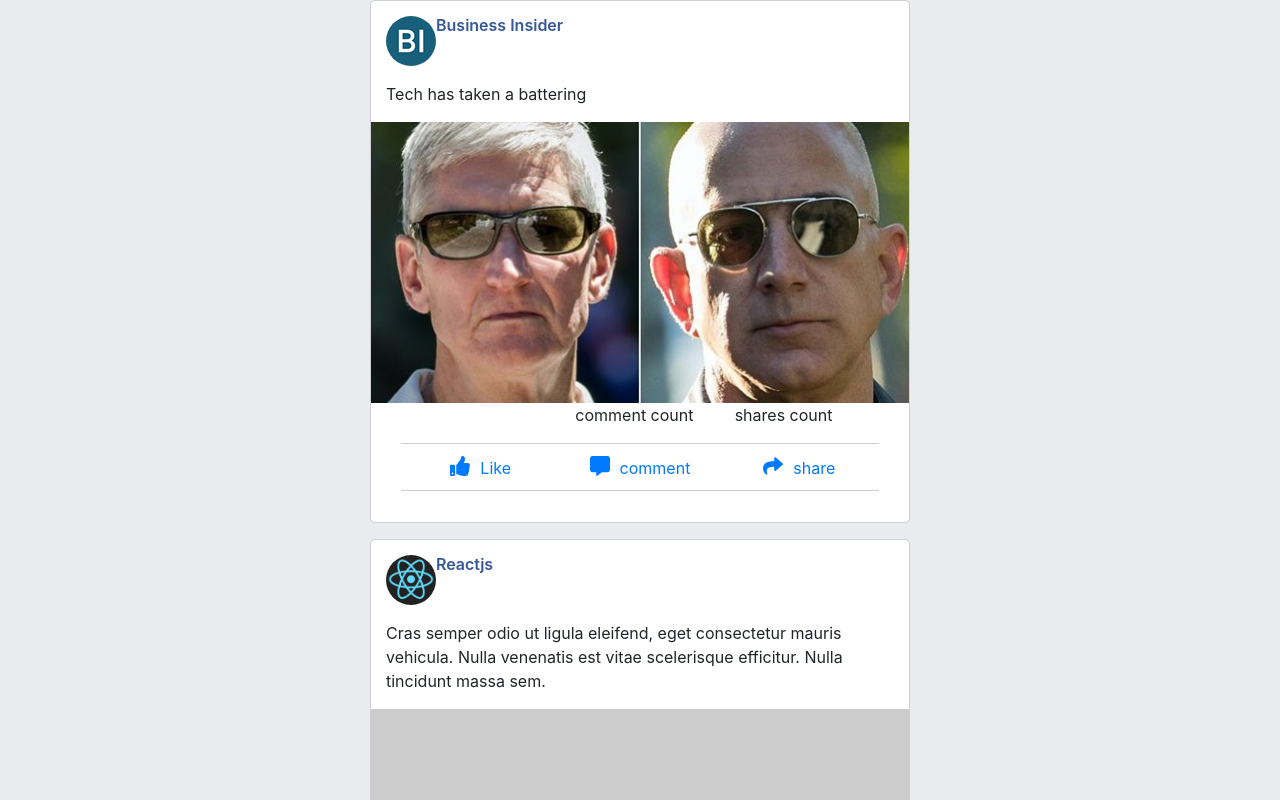
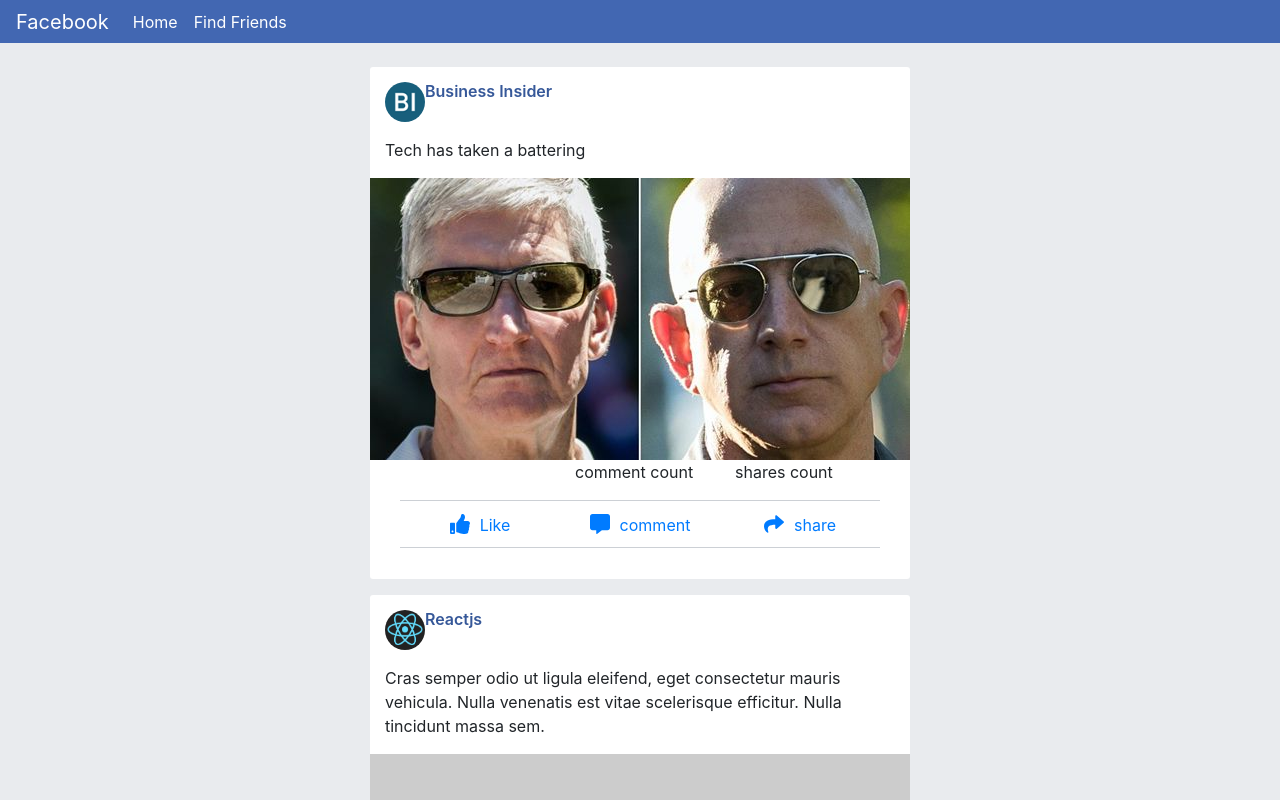
Before and after one commit to devjsonstringify/react-simple-fbPost, a React (Create React App) app: page / in a window 1280 px wide. Shown: the top 800 px of the page. Built offline with nearby package versions, Linux system fonts and the light colour scheme.

Commit message:
Adding Router and Menu

```diff
--- a/package.json
+++ b/package.json
@@ -9,6 +9,7 @@
     "@material-ui/core": "^3.6.1",
     "react": "^16.6.3",
     "react-dom": "^16.6.3",
+    "react-router-dom": "^4.3.1",
     "react-scripts": "2.1.1"
   },
   "scripts": {
--- a/public/index.html
+++ b/public/index.html
@@ -32,12 +32,8 @@
   </head>
   <body>
     <noscript> You need to enable JavaScript to run this app. </noscript>
-		<div class="container">
-			<div class="row">
-				<div class="col-md-6 offset-md-3">
-					<div class="container" id="root"></div>
-				</div>
-			</div>
+    <div class="container-fluid" style="padding-left: 0; padding-right: 0;">
+      <div class="container-fluid" id="root"></div>
     </div>
 
     <!--
@@ -49,6 +45,5 @@
 
 			To begin the development, run `npm start` or `yarn start`.
 			To create a production bundle, use `npm run build` or `yarn build`.
-		-->
-	</body>
+		--></body>
 </html>
--- a/src/App.js
+++ b/src/App.js
@@ -1,10 +1,14 @@
 import React, { Component } from "react";
+import { BrowserRouter as Router, Route } from "react-router-dom";
+import FindFriends from "./components/layout/pages/findFriends";
+import Navigation from "./components/layout/header/header";
 import "./css/App.css";
+import Main from "./components/layout/main";
 import Col from "./components/layout/col-grid";
 import User from "./components/user";
 import Post from "./components/post";
 import PostActionBar from "./components/postActionBar";
-import Api from "./components/apiResponse";
+import Request from "./components/apiResponse";
 import { library } from "@fortawesome/fontawesome-svg-core";
 import {
   faCheckSquare,
@@ -31,13 +35,16 @@
   faKissWinkHeart
 );
 
-class FacebookPost extends Component {
-  render() {
+const FacebookPost = () => {
+  const Home = () => {
     return (
-      <React.Fragment>
-        {Api.map((user) => {
+      <Main>
+        {Request.map((user) => {
+          // console.log(Request.user);
           return (
             <Col
+              backgroundColor="#ffffff"
+              borderRadius="3px"
               key={user.id}
               paddingTop="15px"
               paddingBottom="15px"
@@ -48,9 +55,18 @@
             </Col>
           );
         })}
+      </Main>
+    );
+  };
+  return (
+    <Router>
+      <React.Fragment>
+        <Navigation />
+        <Route path="/" exact component={Home} />
+        <Route path="/find-friends" exact component={FindFriends} />
       </React.Fragment>
-    );
-  }
-}
+    </Router>
+  );
+};
 
 export default FacebookPost;
--- a/src/components/apiResponse.jsx
+++ b/src/components/apiResponse.jsx
@@ -1,4 +1,4 @@
-const api = [
+const Request = [
   {
     id: 1,
     name: "Business Insider",
@@ -56,4 +56,4 @@
   },
 ];
 
-export default api;
+export default Request;
--- a/src/components/avatar.jsx
+++ b/src/components/avatar.jsx
@@ -1,10 +1,21 @@
-import React, { Component } from 'react'
+import React, { Component } from "react";
+
+const style = {
+  borderRadius: "100%",
+  maxWidth: "40px",
+  maxHeight: "40px",
+};
 
 const Avatar = ({ user }) => {
-	return (
-		<React.Fragment>
-			<img className='img-responsive' src={user.avatarUrl} alt={user.name} />
-		</React.Fragment>
-	)
-}
-export default Avatar
+  return (
+    <React.Fragment>
+      <img
+        style={style}
+        className="img-responsive"
+        src={user.avatarUrl}
+        alt={user.name}
+      />
+    </React.Fragment>
+  );
+};
+export default Avatar;
--- a/src/components/layout/col-grid.jsx
+++ b/src/components/layout/col-grid.jsx
@@ -9,10 +9,14 @@
   children,
   marginTop,
   marginBottom,
+  backgroundColor,
+  borderRadius,
 }) => {
   return (
     <div
       style={{
+        backgroundColor: backgroundColor,
+        borderRadius: borderRadius,
         paddingLeft: paddingLeft,
         paddingRight: paddingRight,
         paddingTop: paddingTop,
--- /dev/null
+++ b/src/components/layout/header/header.jsx
@@ -0,0 +1,55 @@
+import React from "react";
+import { Link, NavLink } from "react-router-dom";
+import Avatar from "../../avatar";
+
+const mainHeader = {
+  backgroundColor: "#4267b2",
+  height: "43px",
+};
+
+const anchorColor = {
+  color: "#ffffff",
+};
+
+const Header = ({ user }) => {
+  return (
+    <div className="container-fluid">
+      <div className="container">
+        <nav className="navbar fixed-top navbar-expand-lg" style={mainHeader}>
+          <Link className="navbar-brand" to="/" style={anchorColor}>
+            Facebook
+          </Link>
+          <button
+            className="navbar-toggler"
+            type="button"
+            data-toggle="collapse"
+            data-target="#navbarNav"
+            aria-controls="navbarNav"
+            aria-expanded="false"
+            aria-label="Toggle navigation">
+            <span className="navbar-toggler-icon" />
+          </button>
+          <div className="collapse navbar-collapse" id="navbarNav">
+            <ul className="navbar-nav">
+              <li className="nav-item">
+                <NavLink to="/" exact className="nav-link" style={anchorColor}>
+                  Home
+                </NavLink>
+              </li>
+              <li className="nav-item">
+                <NavLink
+                  to="/find-friends"
+                  className="nav-link"
+                  style={anchorColor}>
+                  Find Friends
+                </NavLink>
+              </li>
+            </ul>
+          </div>
+        </nav>
+      </div>
+    </div>
+  );
+};
+
+export default Header;
--- /dev/null
+++ b/src/components/layout/main.jsx
@@ -0,0 +1,16 @@
+import React from "react";
+
+const style = {
+  marginTop: "4%",
+};
+const Main = ({ children }) => {
+  return (
+    <div className="container" style={style}>
+      <div className="row">
+        <div className="col-md-6 offset-md-3">{children}</div>
+      </div>
+    </div>
+  );
+};
+
+export default Main;
--- /dev/null
+++ b/src/components/layout/pages/findFriends.jsx
@@ -0,0 +1,11 @@
+import React from "react";
+
+const FindFriends = () => {
+  return (
+    <div>
+      <h2>Find Friends</h2>
+    </div>
+  );
+};
+
+export default FindFriends;
--- a/src/components/shareItem.jsx
+++ b/src/components/shareItem.jsx
@@ -1,21 +1,25 @@
-import React from 'react';
+import React from "react";
 
-const shareItem = ({options, option}) => {
+const shareItem = ({ options, option }) => {
   const style = {
-		flexDirection: 'column',
-		alignContent: 'end',
-		backgroundColor: '#ffffff',
-		position: 'absolute',
-		right: '0',
-		top: '0',
-		zIndex: '1'
-	}
+    flexDirection: "column",
+    alignContent: "end",
+    backgroundColor: "#ffffff",
+    position: "absolute",
+    right: "0",
+    top: "0",
+    zIndex: "1",
+  };
   return (
     <ul className="nav" style={style}>
       {options.map((option) => {
-				return <li className="nav-item" key={option.item}>
-					<a className="nav-link" href={option.href}>{option.item}</a>
+        return (
+          <li className="nav-item" key={option.item}>
+            <a className="nav-link" href={option.href}>
+              {option.item}
+            </a>
           </li>
+        );
       })}
     </ul>
   );
--- a/src/index.css
+++ b/src/index.css
@@ -29,11 +29,6 @@
 }
 .col-lg-12 > .figure {
   display: flex;
-}
-.col-lg-12 > .figure > img {
-  border-radius: 100%;
-  max-width: 50px;
-  max-height: 50px;
 }
 .row.postDisplay {
   margin-top: 1em;
```
Also changed, not shown: src/components/layout/pages/home.jsx (added, +11 -0 lines), 1 other file (tests, documents, lock files or other folders). Lines whose indentation alone changed are shown as unchanged.
